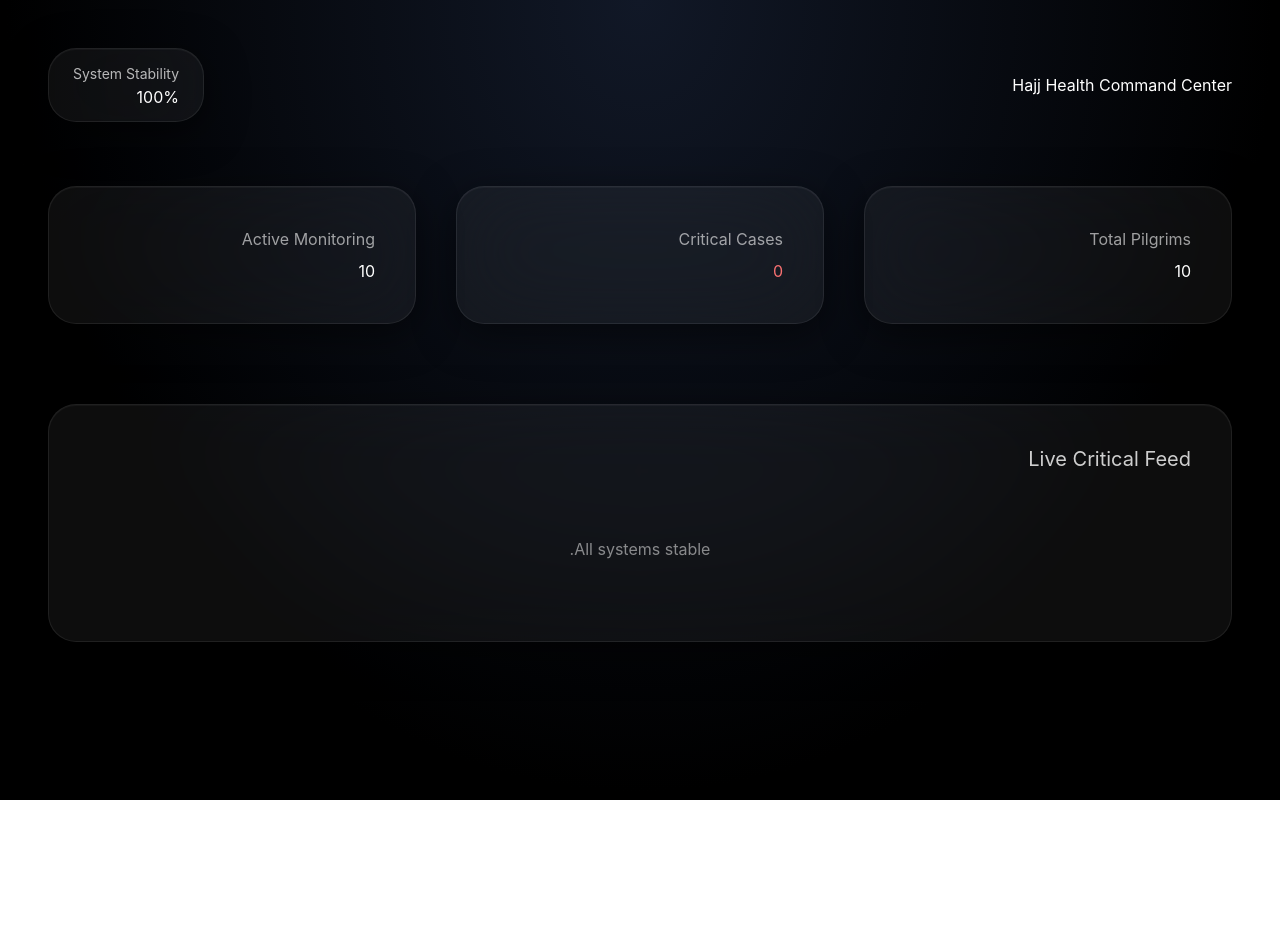
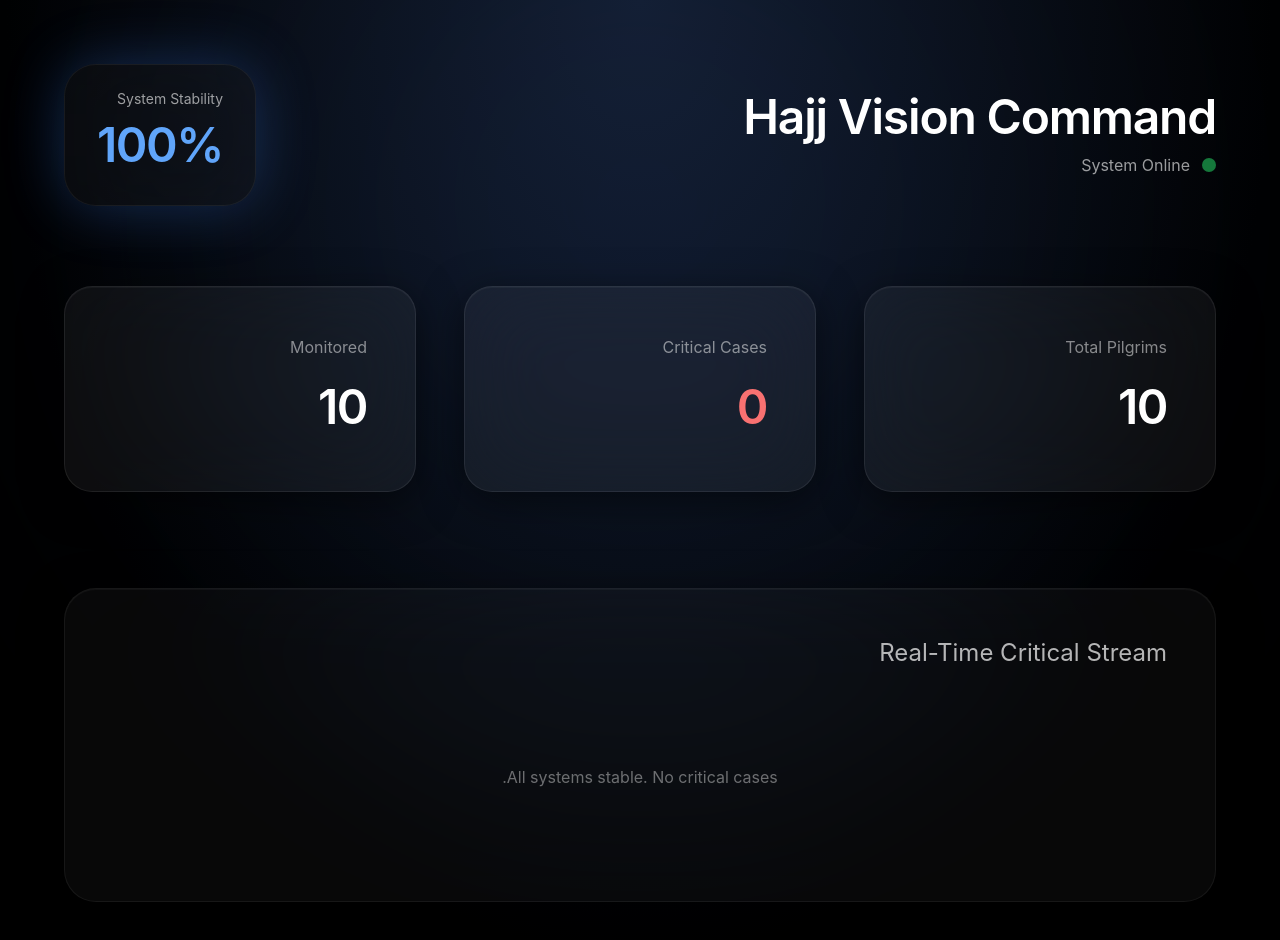
Before and after one commit to jkg9rmd8td-blip/hajj-health-monitoring, a Next.js app: page / in a window 1280 px wide. Shown: the top 940 px of the page. Before the commit the page ends 800 px from the top, so only its background shows below. Built offline with nearby package versions, Linux system fonts and the light colour scheme.

Commit message:
Update page.js

```diff
--- a/app/page.js
+++ b/app/page.js
@@ -2,14 +2,18 @@
 
 import { useEffect, useState } from "react"
 
-export default function CommandCenter() {
+export default function VisionCommand() {
 
   const [data, setData] = useState([])
+  const [count, setCount] = useState(0)
 
   useEffect(() => {
     fetch("/api/pilgrims")
       .then(res => res.json())
-      .then(setData)
+      .then(json => {
+        setData(json)
+        animateCounter(json.length)
+      })
       .catch(() => setData([]))
   }, [])
 
@@ -17,53 +21,78 @@ export default function CommandCenter() {
   const critical = data.filter(p => p.risk === "critical").length
   const stability = total ? 100 - Math.round((critical / total) * 100) : 100
 
+  function animateCounter(target) {
+    let start = 0
+    const interval = setInterval(() => {
+      start += Math.ceil(target / 20)
+      if (start >= target) {
+        start = target
+        clearInterval(interval)
+      }
+      setCount(start)
+    }, 30)
+  }
+
   return (
-    <main className="min-h-screen p-12">
+    <main className="min-h-screen p-16 relative">
+
+      {/* Ambient Glow */}
+      <div className="absolute top-[-200px] left-1/2 -translate-x-1/2 w-[800px] h-[800px] bg-blue-500 opacity-10 blur-[200px] rounded-full"></div>
 
       {/* Header */}
-      <div className="flex justify-between items-center mb-16">
-        <h1 className="title-hero">
-          Hajj Health Command Center
-        </h1>
+      <div className="flex justify-between items-center mb-20 relative z-10">
 
-        <div className="glass px-6 py-3 soft-shadow smooth">
-          <span className="text-sm opacity-70">System Stability</span>
-          <div className="kpi-value">{stability}%</div>
+        <div>
+          <h1 className="text-5xl font-semibold tracking-tight">
+            Hajj Vision Command
+          </h1>
+          <div className="flex items-center gap-3 mt-3 opacity-60">
+            <div className="status-orb"></div>
+            System Online
+          </div>
         </div>
+
+        <div className="deep-glass px-8 py-6 soft-shadow glow float">
+          <div className="opacity-60 text-sm">System Stability</div>
+          <div className="kpi-number text-blue-400">{stability}%</div>
+        </div>
+
       </div>
 
       {/* KPI Grid */}
-      <div className="grid md:grid-cols-3 gap-10">
+      <div className="grid md:grid-cols-3 gap-12 relative z-10">
 
-        <GlassCard title="Total Pilgrims" value={total} />
-        <GlassCard title="Critical Cases" value={critical} highlight />
-        <GlassCard title="Active Monitoring" value={total - critical} />
+        <Card title="Total Pilgrims" value={count} />
+        <Card title="Critical Cases" value={critical} highlight />
+        <Card title="Monitored" value={total - critical} />
 
       </div>
 
-      {/* Live Section */}
-      <div className="mt-20 glass p-10 soft-shadow smooth">
-        <h2 className="text-xl mb-6 opacity-80">
-          Live Critical Feed
+      {/* Live Feed */}
+      <div className="mt-24 deep-glass p-12 soft-shadow float relative z-10">
+        <h2 className="text-2xl mb-8 opacity-70">
+          Real-Time Critical Stream
         </h2>
 
-        <div className="space-y-4">
+        <div className="space-y-6">
           {data.filter(p => p.risk === "critical").map((p, i) => (
             <div
               key={i}
-              className="flex justify-between items-center glass px-6 py-4 smooth hover:scale-[1.01]"
+              className="glass px-8 py-6 flex justify-between items-center float"
             >
-              <span>{p.name}</span>
-              <span className="opacity-60">{p.location}</span>
-              <span className="text-red-400 font-semibold">
+              <div>
+                <div className="text-lg">{p.name}</div>
+                <div className="opacity-50 text-sm">{p.location}</div>
+              </div>
+              <div className="text-red-400 text-xl font-semibold">
                 {p.heartRate} BPM
-              </span>
+              </div>
             </div>
           ))}
 
           {critical === 0 && (
-            <div className="opacity-50 text-center py-10">
-              All systems stable.
+            <div className="opacity-40 text-center py-16">
+              All systems stable. No critical cases.
             </div>
           )}
         </div>
@@ -73,11 +102,11 @@ export default function CommandCenter() {
   )
 }
 
-function GlassCard({ title, value, highlight }) {
+function Card({ title, value, highlight }) {
   return (
-    <div className={`glass p-10 soft-shadow smooth hover:scale-[1.02]`}>
-      <div className="opacity-60 mb-2">{title}</div>
-      <div className={`kpi-value ${highlight ? "text-red-400" : ""}`}>
+    <div className="glass p-12 soft-shadow float">
+      <div className="opacity-50 mb-3">{title}</div>
+      <div className={`kpi-number ${highlight ? "text-red-400" : ""}`}>
         {value}
       </div>
     </div>
```
